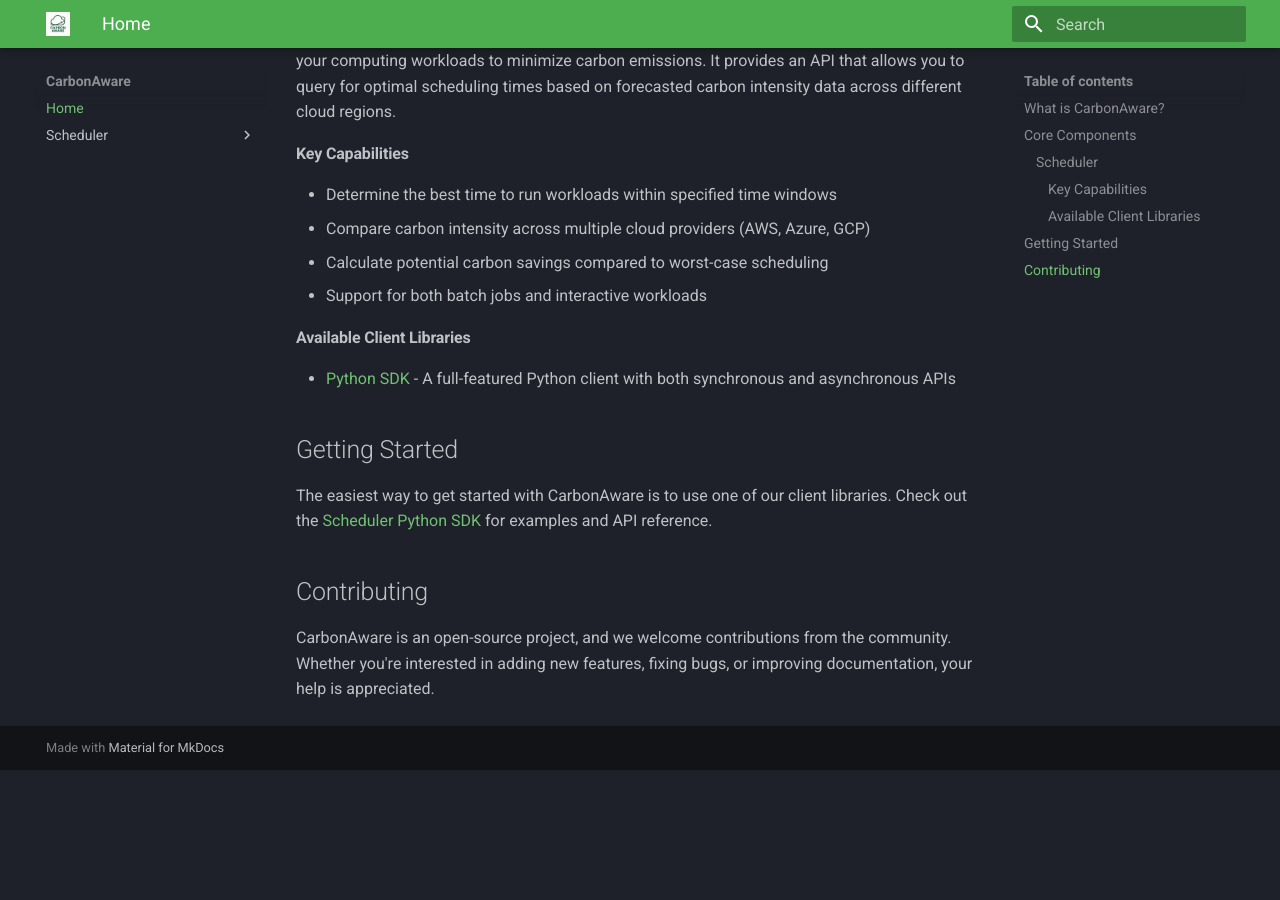
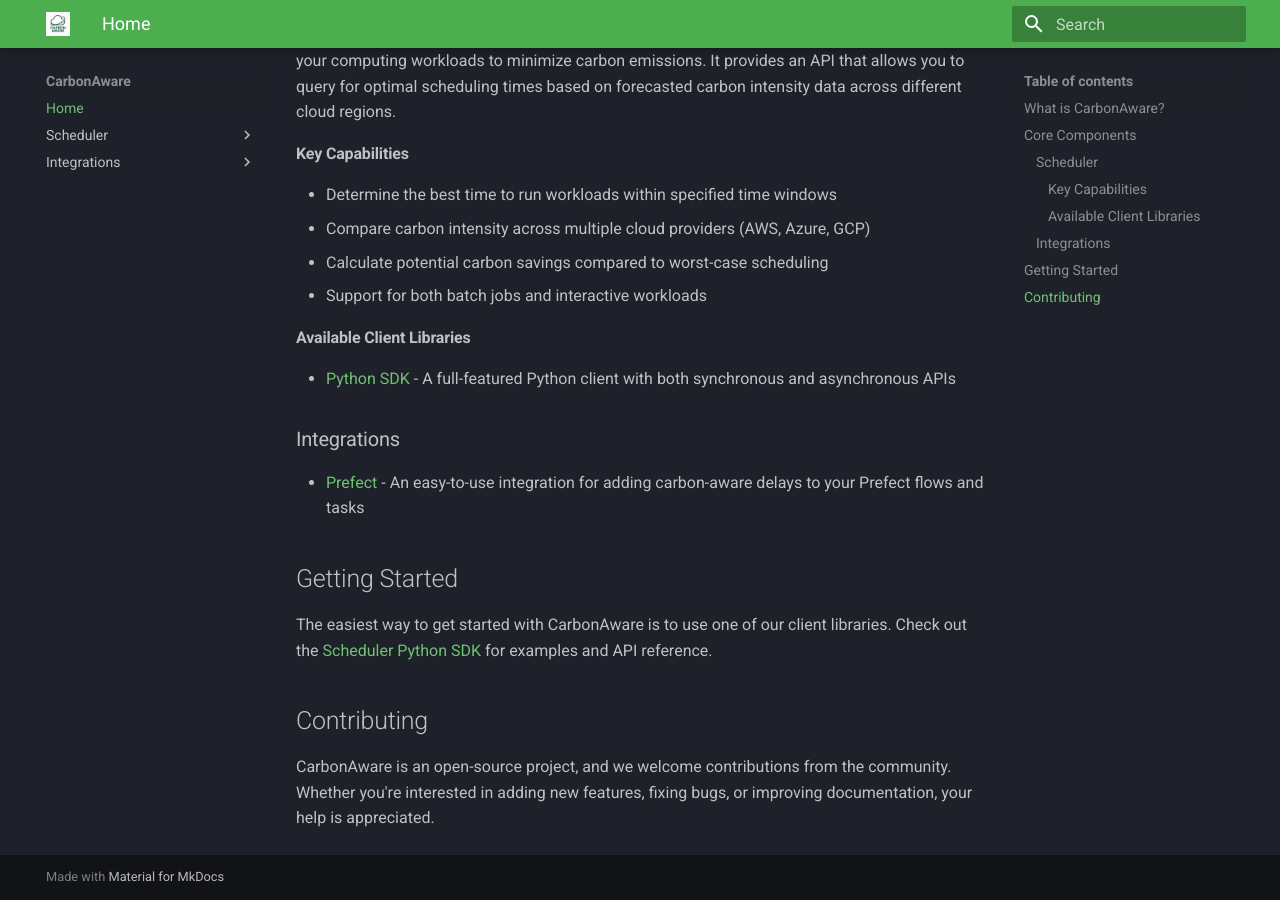
Before and after one commit to carbon-aware/docs, an MkDocs documentation site: the page built from docs/index.md, in a window 1280 px wide and 900 px high, scrolled down 606 px. Built offline with MkDocs 1.6.1 and Material for MkDocs 9.7.7, drawn with Linux system fonts in a browser that asks for light colours; before the commit the page ends 1376 px from its top, so only the background shows below that.

Commit message:
Add prefect integration

```diff
--- a/docs/index.md
+++ b/docs/index.md
@@ -28,6 +28,10 @@
 
 - [Python SDK](scheduler/python/index.md) - A full-featured Python client with both synchronous and asynchronous APIs
 
+### Integrations
+
+- [Prefect](integrations/prefect/index.md) - An easy-to-use integration for adding carbon-aware delays to your Prefect flows and tasks
+
 ## Getting Started
 
 The easiest way to get started with CarbonAware is to use one of our client libraries. Check out the [Scheduler Python SDK](scheduler/python/index.md) for examples and API reference.
--- a/mkdocs.yml
+++ b/mkdocs.yml
@@ -18,6 +18,8 @@
   - Scheduler:
       - Overview: scheduler/index.md
       - Python Client: scheduler/python/index.md
+  - Integrations:
+      - Prefect: integrations/prefect/index.md
 
 plugins:
   - search
@@ -26,3 +28,12 @@
         python:
           options:
             merge_init_into_class: true
+
+markdown_extensions:
+  - pymdownx.highlight:
+      anchor_linenums: true
+      line_spans: __span
+      pygments_lang_class: true
+  - pymdownx.inlinehilite
+  - pymdownx.snippets
+  - pymdownx.superfences
--- a/pyproject.toml
+++ b/pyproject.toml
@@ -5,6 +5,7 @@
 readme = "README.md"
 requires-python = ">=3.13"
 dependencies = [
+    "carbonaware-prefect>=0.1.3",
     "carbonaware-scheduler-client>=1.0.0",
     "mkdocs-material>=9.6.14",
     "mkdocstrings[python]>=0.29.1",
```
Also changed, not shown: docs/integrations/index.md (added, +5 -0 lines), docs/integrations/prefect/api.md (added, +9 -0 lines), docs/integrations/prefect/index.md (added, +129 -0 lines), 1 other file.
